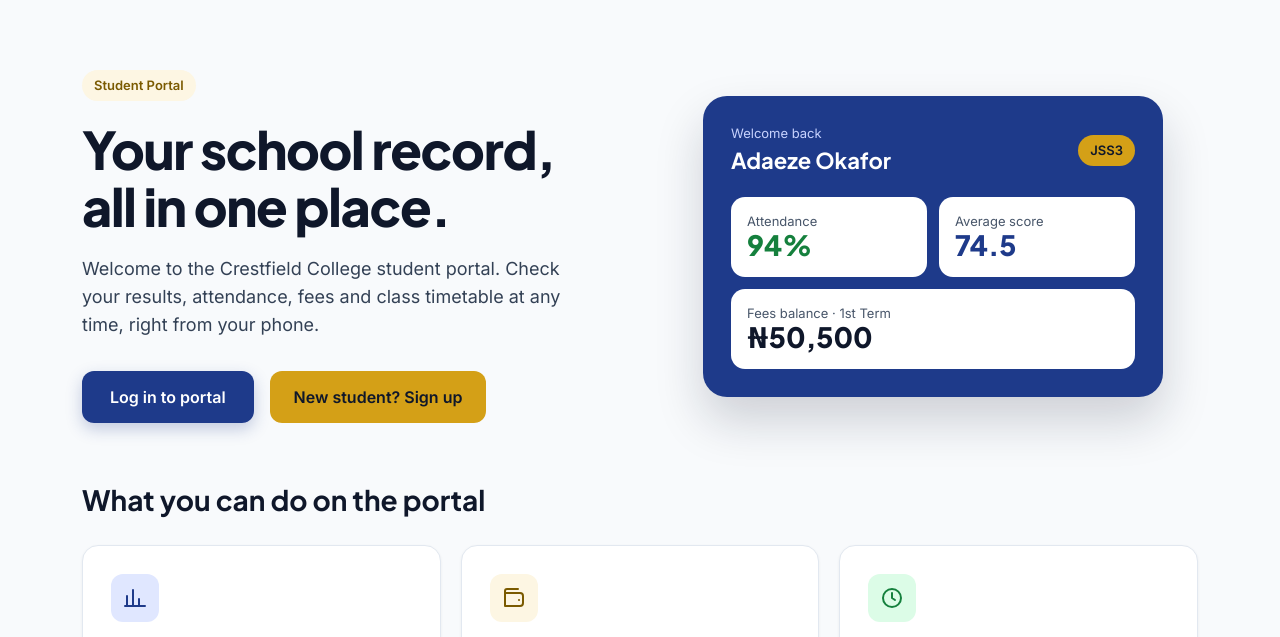
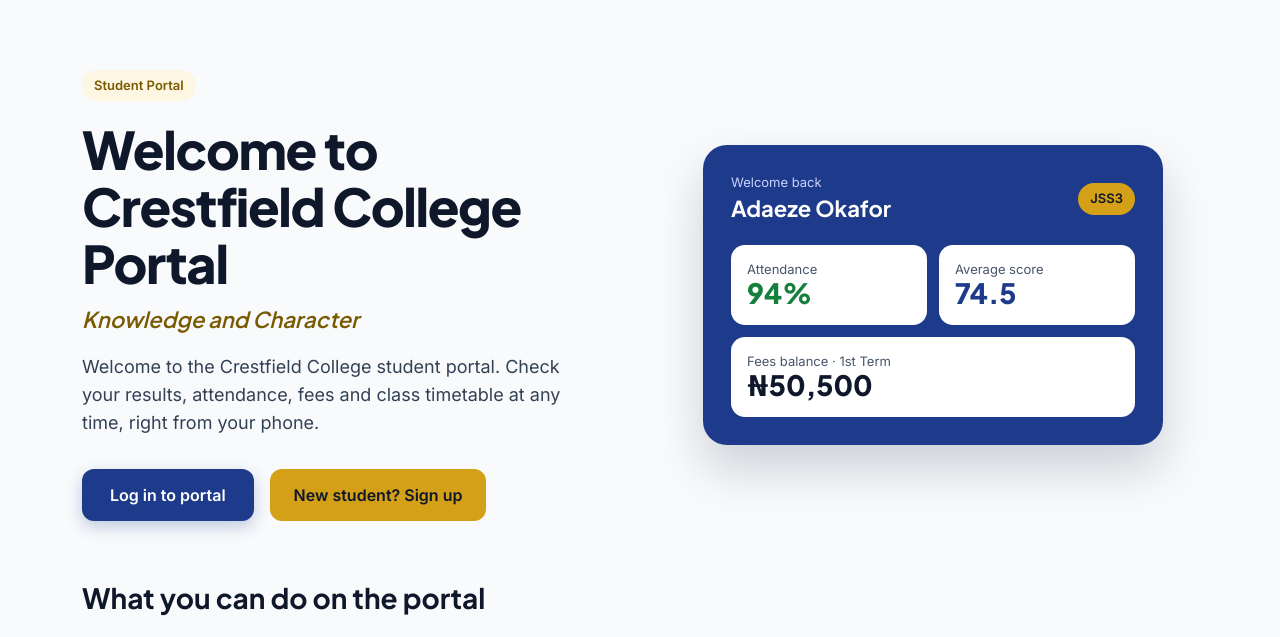
Before and after one commit to Hellohauwa/crestfield-portal, a plain HTML site: page index.html in a window 1280 px wide. Shown: the part 87-724 px from the top of the page. Drawn offline with nearby package versions, Linux system fonts and the light colour scheme.

Commit message:
Update landing headline and add school motto
Co-Authored-By: Claude Opus 5.5 <noreply@anthropic.com>
Claude-Session: https://claude.ai/code/session_019WyyET5nokWG9p7CD1jJRn

```diff
--- a/index.html
+++ b/index.html
@@ -35,7 +35,8 @@
     <section class="max-w-[1180px] mx-auto px-5 sm:px-8 pt-9 pb-7 sm:pt-[72px] sm:pb-14 flex flex-wrap items-center gap-8 lg:gap-14">
       <div class="flex-1 basis-[420px] min-w-0">
         <span class="inline-block px-3 py-1.5 rounded-full bg-gold-soft text-gold-ink text-[13px] font-semibold mb-4 sm:mb-5">Student Portal<span class="sm:hidden"> · JSS1 to SS3</span></span>
-        <h1 class="font-display font-extrabold text-[34px] sm:text-[52px] leading-[1.1] tracking-tight mb-4 sm:mb-5">Your school record, all in one place.</h1>
+        <h1 class="font-display font-extrabold text-[34px] sm:text-[52px] leading-[1.1] tracking-tight mb-2 sm:mb-3">Welcome to Crestfield College Portal</h1>
+        <p class="font-display font-semibold italic text-lg sm:text-[22px] text-gold-ink mb-4 sm:mb-5">Knowledge and Character</p>
         <p class="text-base sm:text-lg leading-relaxed text-slate-700 mb-6 sm:mb-8 max-w-[520px]">Welcome to the Crestfield College student portal. Check your results, attendance, fees and class timetable at any time, right from your phone.</p>
         <div class="flex flex-col sm:flex-row sm:flex-wrap sm:items-center gap-3 sm:gap-4">
           <a href="login.html" id="hero-login" class="inline-flex items-center justify-center min-h-[52px] px-7 rounded-xl bg-navy text-white font-semibold text-base shadow-[0_6px_16px_rgba(30,58,138,0.25)] hover:bg-navy-dark">Log in to portal</a>
```
